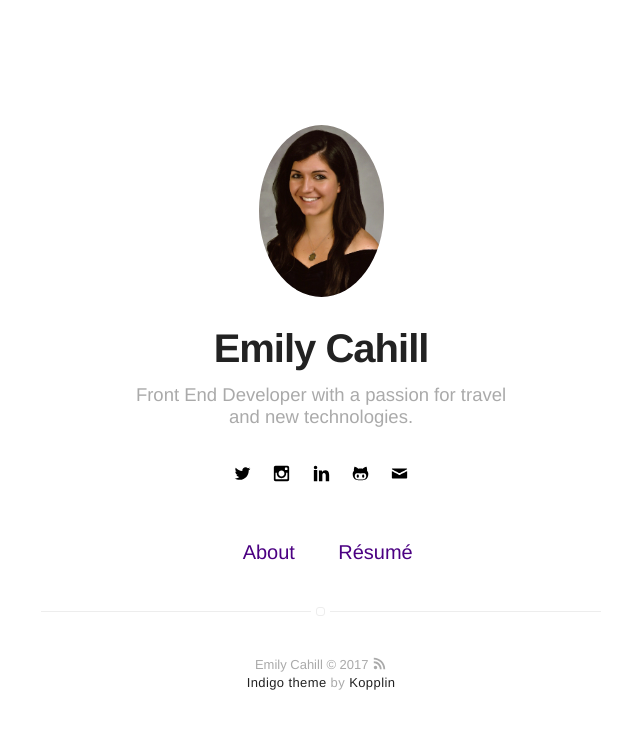
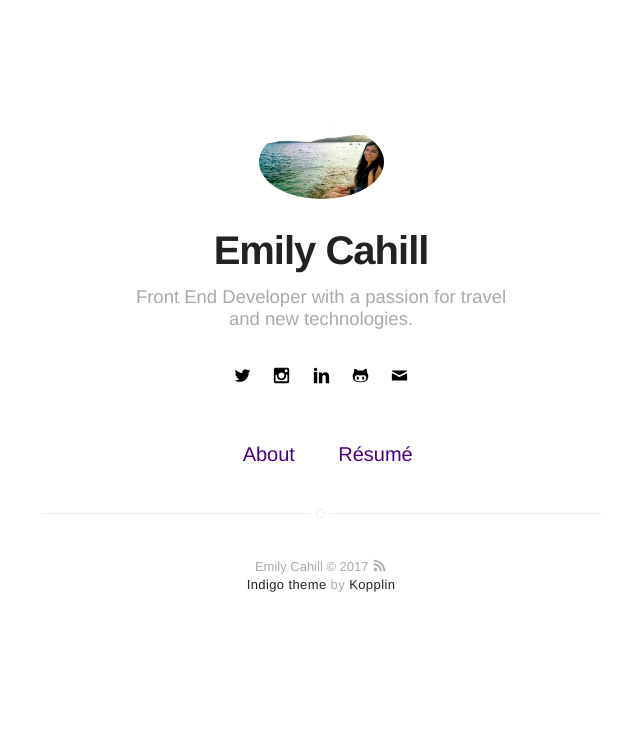
Before and after one commit to ecahill/emilycahill-v2, a Jekyll site: the page built from index.html, in a window 1280 px wide. Shown: the top 729 px of the page, without its empty margins (319-959 px from the left). Built offline with Jekyll 4.4.1, drawn with Linux system fonts in a browser that asks for light colours.

Commit message:
Update _config.yml

```diff
--- a/_config.yml
+++ b/_config.yml
@@ -8,7 +8,7 @@ description: Personal website of Emily Cahill
 # if it's an external image, update below for true
 # better with square images
 external-image: true
-picture: assets/images/profilepicture.jpg
+picture: assets/images/croatiapicture.jpg
 
 # If you want to include your resume, set to true
 # and specify source (external or local).
```
